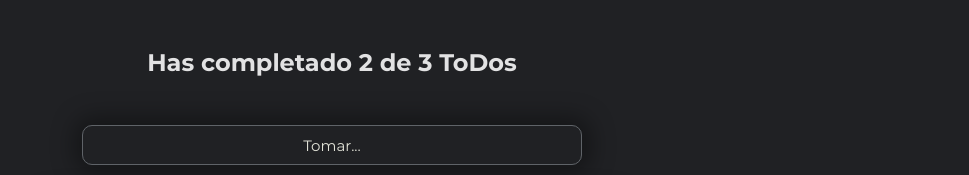
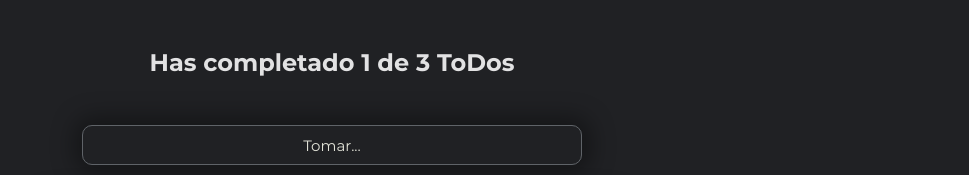
Before and after one commit to olgaabx/ToDo-Machine-App, a React (Create React App) app: page / in a window 1280 px wide. Shown: the top 175 px of the page, without its empty margins (308-1277 px from the left). Built offline with nearby package versions, Linux system fonts and the light colour scheme.

Commit message:
Added function to mark specific todo as completed

```diff
--- a/src/App.js
+++ b/src/App.js
@@ -3,9 +3,10 @@
 import { ToDoList } from "./ToDoList";
 import { ToDoItem } from "./ToDoItem";
 import { CreateToDoButton } from "./CreateToDoButton";
+import { useState } from "react";
 // import './App.css';
 
-const todos = [
+const defaultToDos = [
   {
     text: 'Tomar las pastillas',
     completed: false
@@ -21,16 +22,49 @@
 ]
 
 function App() {
+  // eslint-disable-next-line no-unused-vars
+  const [toDos, setToDos] = useState(defaultToDos);
+  const [searchValue, setSearchValue] = useState('');
+
+  const completedToDos = toDos.filter(toDo => !!toDo.completed).length; //filtrando toDos para saber cuáles tienen la propiedad completed como true, para contarlos.
+  const totalToDos = toDos.length;
+
+  let searchedToDos = [] //variable donde guardamos las coincidencias con la búsqueda
+
+  if (!searchValue.length >= 1) {
+    searchedToDos = toDos;
+  } else {
+    searchedToDos = toDos.filter(toDo => {
+      const toDoText = toDo.text.toLowerCase();
+      const searchText = searchValue.toLowerCase();
+      return toDoText.includes(searchText);
+    })
+  }
+
+  const completeToDos = (text) => {
+    const toDoIndex = toDos.findIndex(toDo => toDo.text === text);
+    const newToDos = [...toDos];
+    newToDos[toDoIndex].completed = true;
+    setToDos(newToDos);
+  }
+
   return (
     <>
-      <ToDoCounter />
-      <ToDoSearch />
+      <ToDoCounter
+        total={totalToDos}
+        completed={completedToDos}
+      />
+      <ToDoSearch
+        searchValue={searchValue}
+        setSearchValue={setSearchValue}
+      />
       <ToDoList>
-        {todos.map(todo => (
+        {searchedToDos.map(toDo => (
           <ToDoItem
-            key={todo.text}
-            text={todo.text}
-            completed={todo.completed}
+            key={toDo.text}
+            text={toDo.text}
+            completed={toDo.completed}
+            onComplete={() => completeToDos(toDo.text)}
           />
         ))}
       </ToDoList>
--- a/src/ToDoCounter.js
+++ b/src/ToDoCounter.js
@@ -1,8 +1,8 @@
 import './ToDoCounter.css';
 
-function ToDoCounter() {
+function ToDoCounter({ total, completed }) {
   return (
-    <h2 className="ToDoCounter">Has completado 2 de 3 ToDos</h2>
+    <h2 className="ToDoCounter">Has completado {completed} de {total} ToDos</h2>
   )
 };
 
--- a/src/ToDoItem.js
+++ b/src/ToDoItem.js
@@ -1,9 +1,6 @@
 import "./ToDoItem.css";
 
 function ToDoItem(props) {
-	const onComplete = () => {
-		alert("Ya completaste el ToDo " + props.text);
-	};
 	const onDelete = () => {
 		alert("Borraste el ToDo " + props.text);
 	};
@@ -14,7 +11,7 @@
     >
 			<span
 				className={`Icon Icon-check ${props.completed && "Icon-check--active"}`}
-        onClick={onComplete}
+        onClick={props.onComplete}
 			>
 				✔
 			</span>
--- a/src/TodoSearch.js
+++ b/src/TodoSearch.js
@@ -1,26 +1,19 @@
-import { useState } from 'react';
 import './ToDoSearch.css'
 
-function ToDoSearch() {
-  const [searchValue, setSearchValue] = useState('');
-
+function ToDoSearch({ searchValue, setSearchValue }) {
   const onSearchValueChange = (e) => {
-    //console.log(e.target.value)
+    console.log(e.target.value)
     setSearchValue(e.target.value)
   }
 
-  return [
-    <>
+  return (
     <input
       className="ToDoSearch"
       placeholder="Tomar..."
       value={searchValue}
       onChange={onSearchValueChange}
     />
-    <p>{searchValue}</p>
-    </>
-
-  ];
+  );
 };
 
 export { ToDoSearch };
```
